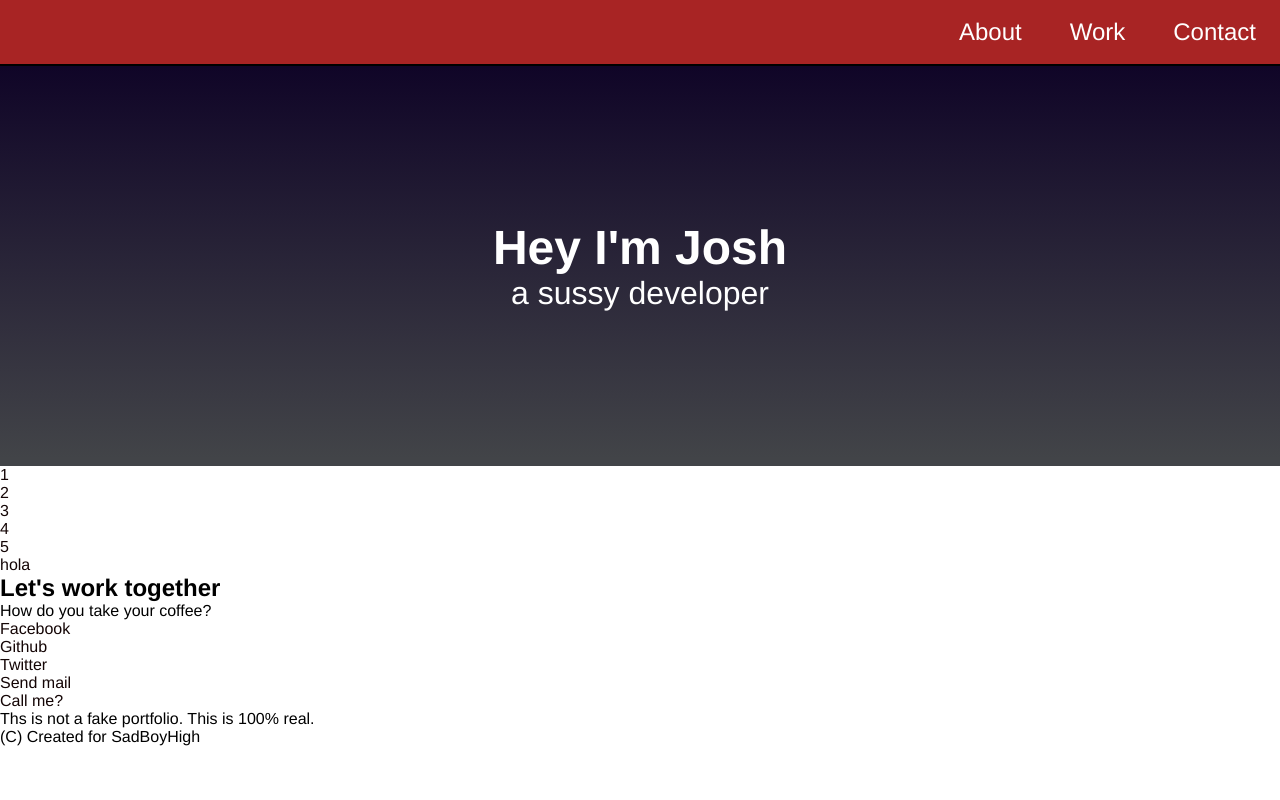
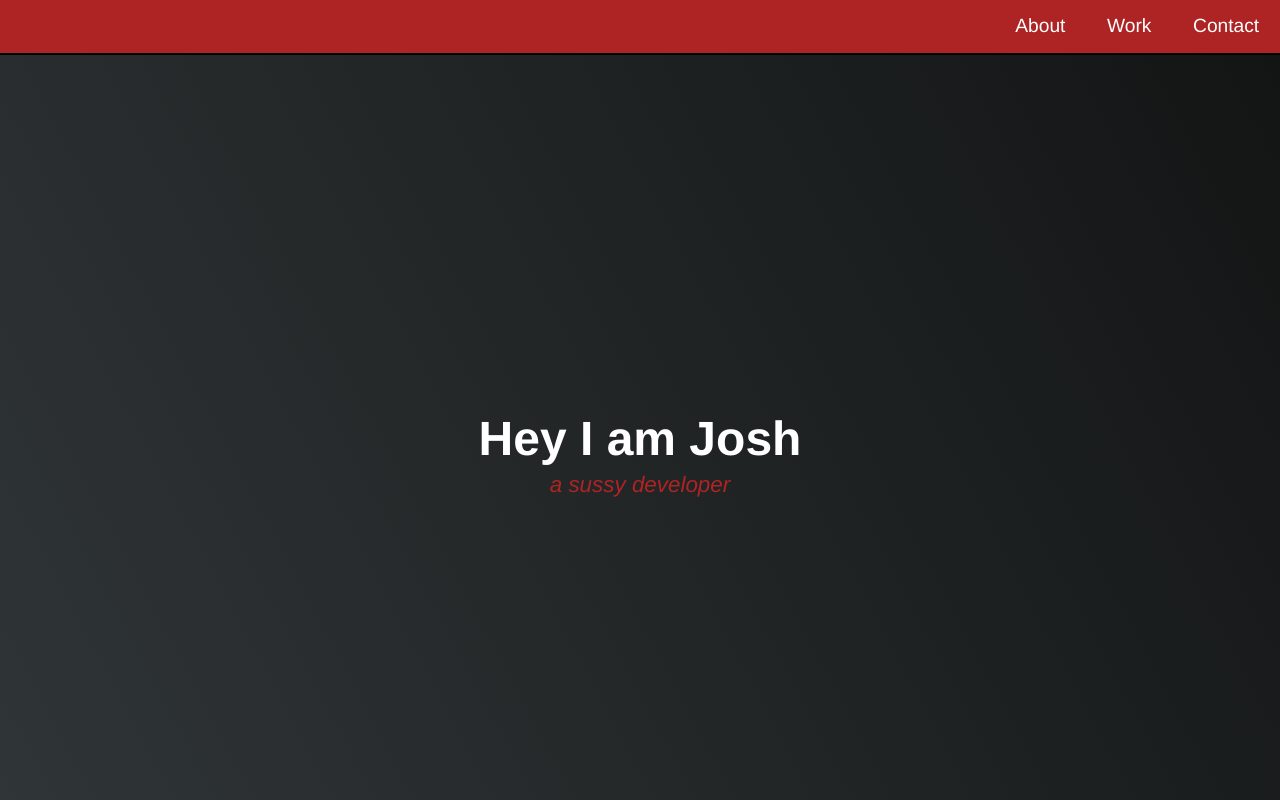
Before and after one commit to sushi057/FCC-Portfolio, a plain HTML site: page index.html in a window 1280 px wide. Shown: the top 800 px of the page. Drawn offline with Linux system fonts and the light colour scheme.

Commit message:
first section complete

```diff
--- a/index.html
+++ b/index.html
@@ -15,7 +15,7 @@
             </ul>
         </nav>
         <section id="welcome-section">
-            <h1>Hey I'm Josh</h1>
+            <h1>Hey I am Josh</h1>
             <p>a sussy developer</p>
         </section>
         <section id="projects">
--- a/styles.css
+++ b/styles.css
@@ -1,3 +1,7 @@
+:root{
+    --nav-color: hsl(0, 66%, 41%);
+}
+
 * {
     padding: 0;
     margin: 0;
@@ -12,13 +16,13 @@ body{
 }
 
 #navbar{
-    background-color: hsl(0, 65%, 40%);
+    background-color: var(--nav-color);
     border-bottom: 2px solid black;
-    height: 4rem;
+    height: 3.3rem;
     display: flex;
     align-items: center;
     justify-content: flex-end;
-    font-size: 1.5rem;
+    font-size: 1.2rem;
 }
 
 #navbar ul{
@@ -29,7 +33,7 @@ body{
 
 #navbar ul li a{
     width: 4rem;
-    padding: 1.2rem 1.5rem;
+    padding: 1.2rem 1.3rem;
     text-align: center;
     color: white;
 
@@ -41,17 +45,26 @@ body{
 
 #welcome-section{
     background: linear-gradient(
-        0deg,
-        rgb(66, 68, 72) 2% , rgba(12, 1, 36, 0.986)
-    );
+        62deg,
+        rgb(48, 53, 55) 0%,
+        rgb(19, 21, 21) 100%);
     color: white;
-    height: 400px;
+    height: 100vh;
     display: flex;
     flex-direction: column;
     justify-content: center;
     align-items: center;
     font-size: 2rem;
 }
+#welcome-section p{
+    color: var(--nav-color);
+    font-size: 1.4rem;
+    font-weight: 200;
+    font-style: italic;
+    margin-top: 6px;
+}
+
+
 
 a {
     text-decoration: none;
```
